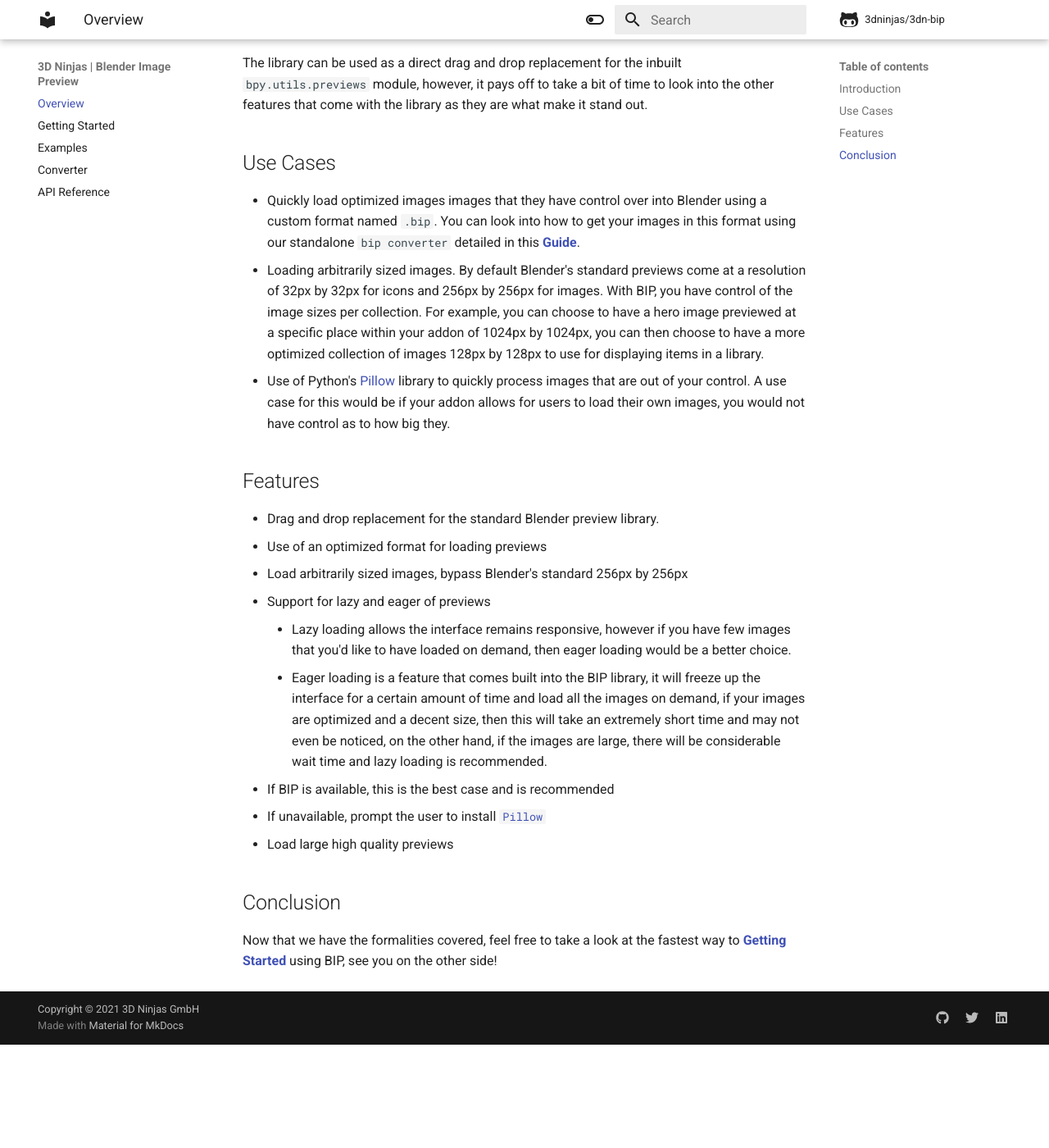
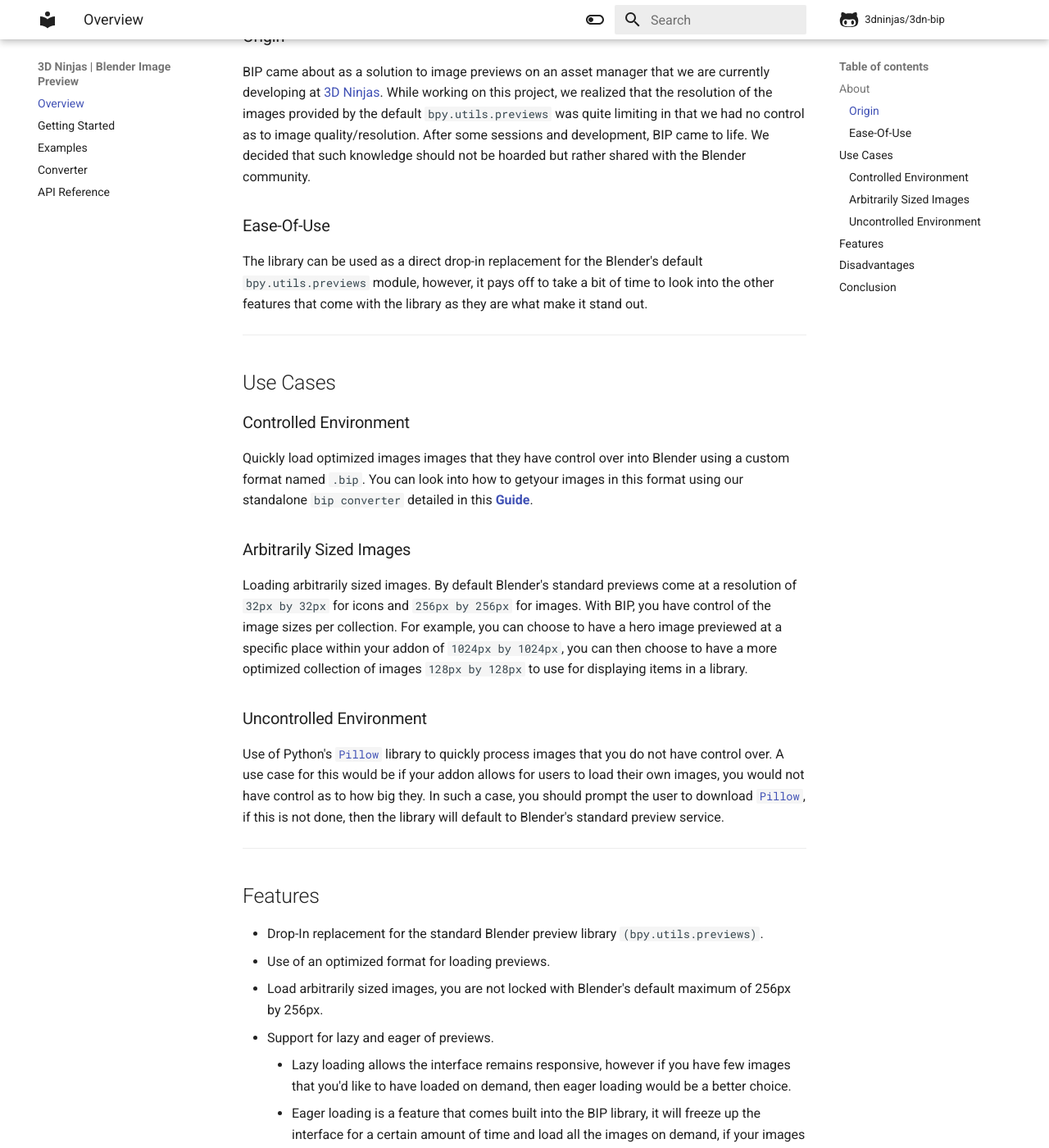
Before and after one commit to bonjorno7/3dn-bip, an MkDocs documentation site: the page built from docs/index.md, in a window 1280 px wide and 1400 px high, scrolled down 429 px. Shown: the whole window at 82% size. Built offline with MkDocs 1.6.1 and Material for MkDocs 9.7.7, drawn with Linux system fonts in a browser that asks for light colours; comment, search, counter and statistics services are not loaded; before the commit the page ends 1703 px from its top, so only the background shows below that; some of the changed text lies outside the part shown.

Commit message:
update the main documentation page

```diff
--- a/docs/index.md
+++ b/docs/index.md
@@ -1,8 +1,16 @@
-## Introduction
+## About
 
 **Blender Image Preview**, or BIP for short is a [Blender](https://blender.org)
 library by 3D Ninjas that allows addon developers to have extra functionality
 that comes built into Blender but takes quite some time to set up.
+
+So what exactly is the `.bip` format? The accronym is exactly the same as the
+name of the library **Blender Image Preview**. Its a format designed to be 100%
+compatible with the Blender in-memory format of these objects. It primarily
+guarantees, that we can just read the data from the file and copy it without any
+modifications in the right buffer.
+
+### Origin
 
 BIP came about as a solution to image previews on an asset manager that we are
 currently developing at [3D Ninjas](https://3dninjas.io). While working on this
@@ -12,35 +20,53 @@
 decided that such knowledge should not be hoarded but rather shared with the
 Blender community.
 
-The library can be used as a direct drag and drop replacement for the inbuilt
-`bpy.utils.previews` module, however, it pays off to take a bit of time to look
-into the other features that come with the library as they are what make it
-stand out.
+### Ease-Of-Use
+
+The library can be used as a direct drop-in replacement for the Blender's
+default `bpy.utils.previews` module, however, it pays off to take a bit of time
+to look into the other features that come with the library as they are what make
+it stand out.
+
+---
 
 ## Use Cases
 
--   Quickly load optimized images images that they have control over into
-    Blender using a custom format named `.bip`. You can look into how to get
-    your images in this format using our standalone `bip converter` detailed in
-    this **[Guide](converter.md)**.
--   Loading arbitrarily sized images. By default Blender's standard previews
-    come at a resolution of 32px by 32px for icons and 256px by 256px for
-    images. With BIP, you have control of the image sizes per collection. For
-    example, you can choose to have a hero image previewed at a specific place
-    within your addon of 1024px by 1024px, you can then choose to have a more
-    optimized collection of images 128px by 128px to use for displaying items in
-    a library.
--   Use of Python's [Pillow](https://pypi.org/project/Pillow/) library to
-    quickly process images that are out of your control. A use case for this
-    would be if your addon allows for users to load their own images, you would
-    not have control as to how big they.
+### Controlled Environment
+
+Quickly load optimized images images that they have control over into Blender
+using a custom format named `.bip`. You can look into how to getyour images in
+this format using our standalone `bip converter` detailed in this
+**[Guide](converter.md)**.
+
+### Arbitrarily Sized Images
+
+Loading arbitrarily sized images. By default Blender's standard previews
+come at a resolution of `32px by 32px` for icons and `256px by 256px` for
+images. With BIP, you have control of the image sizes per collection. For
+example, you can choose to have a hero image previewed at a specific place
+within your addon of `1024px by 1024px`, you can then choose to have a more
+optimized collection of images `128px by 128px` to use for displaying items in
+a library.
+
+### Uncontrolled Environment
+
+Use of Python's [`Pillow`](https://pypi.org/project/Pillow/) library to
+quickly process images that you do not have control over. A use case for this
+would be if your addon allows for users to load their own images, you would
+not have control as to how big they. In such a case, you should prompt the user
+to download [`Pillow`](https://pypi.org/project/Pillow/), if this is not done,
+then the library will default to Blender's standard preview service.
+
+---
 
 ## Features
 
--   Drag and drop replacement for the standard Blender preview library.
--   Use of an optimized format for loading previews
--   Load arbitrarily sized images, bypass Blender's standard 256px by 256px
--   Support for lazy and eager of previews
+-   Drop-In replacement for the standard Blender preview library
+    `(bpy.utils.previews)`.
+-   Use of an optimized format for loading previews.
+-   Load arbitrarily sized images, you are not locked with Blender's default
+    maximum of 256px by 256px.
+-   Support for lazy and eager of previews.
 
     -   Lazy loading allows the interface remains responsive, however if you
         have few images that you'd like to have loaded on demand, then eager
@@ -52,9 +78,14 @@
         on the other hand, if the images are large, there will be considerable
         wait time and lazy loading is recommended.
 
--   If BIP is available, this is the best case and is recommended
--   If unavailable, prompt the user to install [`Pillow`](https://pypi.org/project/Pillow/)
--   Load large high quality previews
+-   Support for loading previews that are out of your control with the use of
+    the [`Pillow`](https://pypi.org/project/Pillow/) library.
+
+## Disadvantages
+
+-   TODO: Write disadvantages.
+
+---
 
 ## Conclusion
 
```
